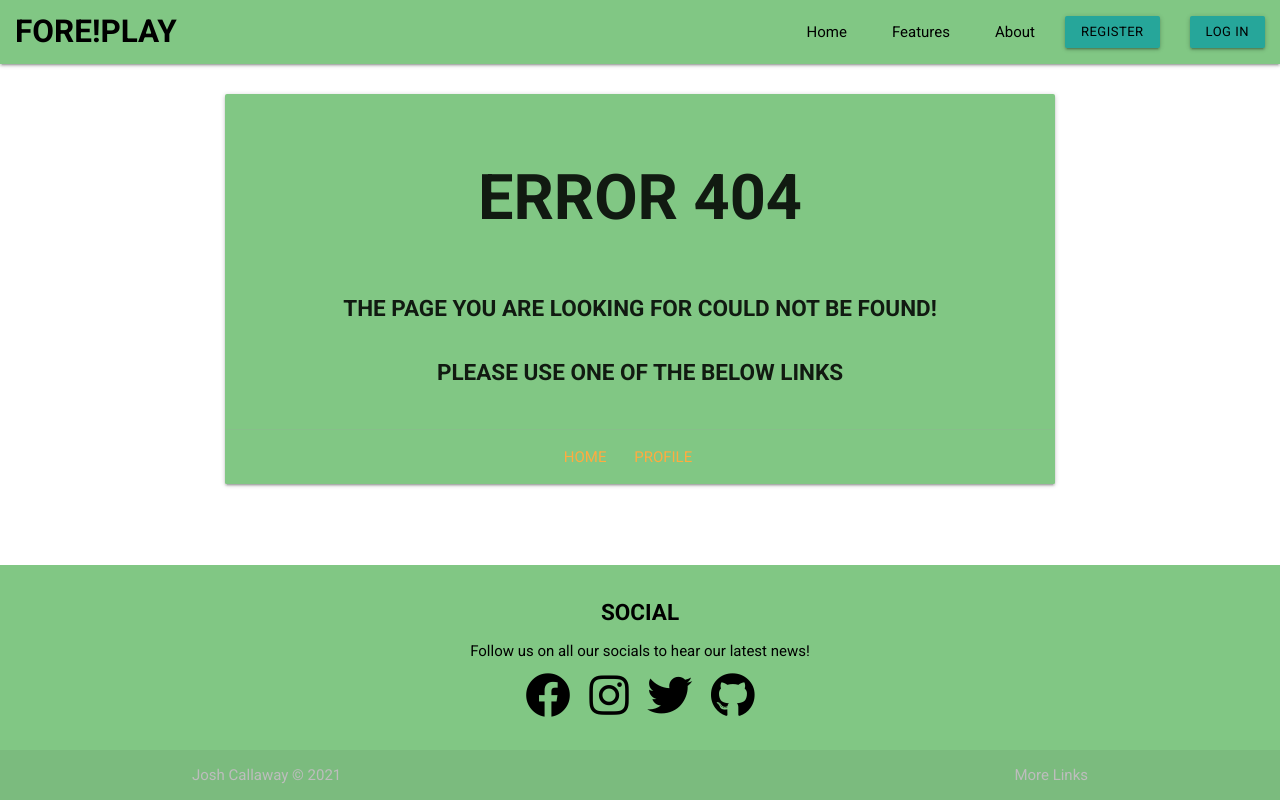
After one commit to joshcallawaydev/fore-play-app, a Flask app: template templates/404.html in a window 1280 px wide. The commit adds this page. Run offline with Flask 2, Linux system fonts and the light colour scheme; the template is opened without the code that fills it, so the values that code supplies are empty; some libraries are stand-ins or nearby versions.

Commit message:
Added 404 error redirect

```diff
--- a/app.py
+++ b/app.py
@@ -134,6 +134,14 @@ def logout():
     return redirect(url_for("home"))
 
 
+@app.errorhandler(404)
+def page_not_found(e):
+    """
+    A customer error 404 page
+    """
+    return render_template("404.html", e=e)
+
+
 if __name__ == "__main__":
     app.run(host=os.environ.get("IP"),
             port=int(os.environ.get("PORT")),
--- a/static/css/style.css
+++ b/static/css/style.css
@@ -135,6 +135,10 @@ h5 {
     padding: 0.5rem 0.5rem;
 }
 
+.padd-top {
+    padding-top: 1.5rem;
+}
+
 /* CSS ID styles sections */
 
 #hero-title {
--- /dev/null
+++ b/templates/404.html
@@ -0,0 +1,20 @@
+{% extends "base.html" %}
+{% block content %}
+
+<div class="row padd-top">
+    <div class="col s12 m8 offset-m2">
+        <div class="card green lighten-2">
+            <div class="card-content center">
+                <h1 class="title">Error 404</h1>
+                <p class="mini-title">The page you are looking for could not be found!</p>
+                <p class="mini-title">Please use one of the below links</p>
+            </div>
+            <div class="card-action center">
+                <a href="{{ url_for('home') }}">Home</a>
+                <a href="{{ url_for('profile', id=session['user']) }}">Profile</a>
+            </div>
+        </div>
+    </div>
+</div>
+
+{% endblock %}
```
Also changed, not shown: static/images/ERROR404.png (deleted).
